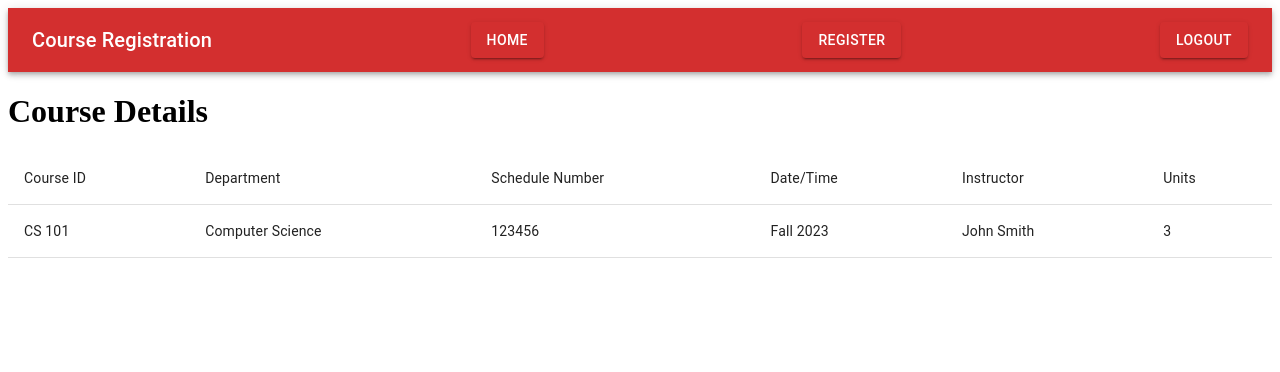
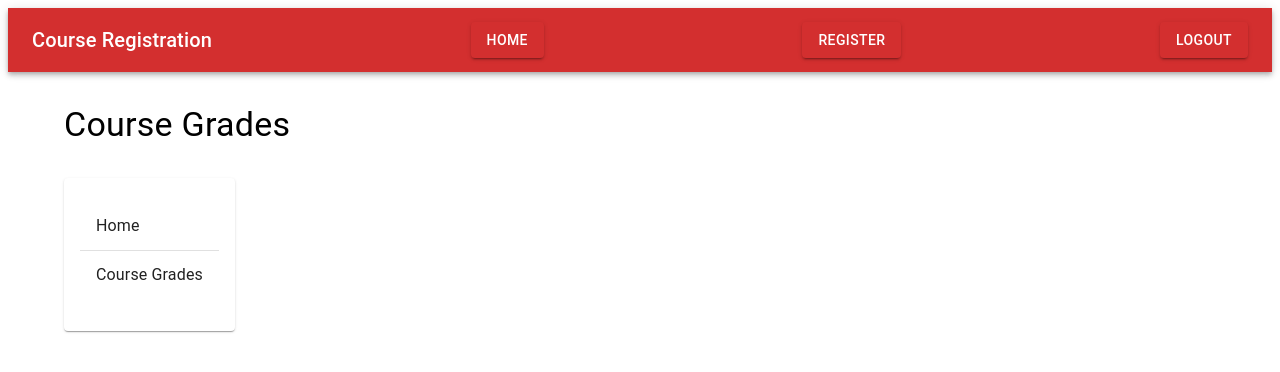
Before and after one commit to CS532-Spring23-Course-Registration/TBD-Target-Brainstorm-Develop, a React (Create React App) app in the folder Front-End/: page /grades in a window 1280 px wide. Shown: the top 372 px of the page. Built offline with nearby package versions, Linux system fonts and the light colour scheme; no server answers; what @react-pdf/renderer would draw is missing.

Commit message:
Course Grades Shift Over

```diff
--- a/Front-End/src/App.js
+++ b/Front-End/src/App.js
@@ -1,4 +1,4 @@
-import { BrowserRouter as Router, Route, Routes } from "react-router-dom";
+import { BrowserRouter as Router, Route, Routes, Navigate } from "react-router-dom";
 import React, { useState } from "react";
 
 import Login from "./Components/Login";
@@ -29,9 +29,15 @@ function App() {
           <Route path="/signup" element={<Signup />} />
           <Route
             path="/login"
-            element={<Login />}
-            updateAuthentication={updateAuthentication}
+            element={<Login updateAuthentication={updateAuthentication} />}
           />
+          {!isAuthenticated ? (
+            <Route
+              path="/*"
+              element={<Navigate to="/login" />}
+            />
+          ) : (
+            <>
               <Route path="/pdf" element={<PDF />} />
               <Route path="/search" element={<CSearch />} />
               <Route path="/majorlist" element={<MajorList />} />
@@ -45,6 +51,8 @@ function App() {
               <Route path="/Major-Requirements" element={<MajorRequirements />} />
               <Route exact path="/cinfo/:id" element={<Cinfo />} />
               <Route path="/grades" element={<CGrades />} />
+            </>
+          )}
         </Routes>
       </Router>
     </div>
--- a/Front-End/src/Components/CGrades.js
+++ b/Front-End/src/Components/CGrades.js
@@ -1,49 +1,176 @@
-import { useState, useEffect } from "react";
-import axios from "axios";
-import { Table, TableBody, TableRow, TableCell } from "@mui/material";
+import React, { useState } from 'react';
+import {
+  AppBar,
+  Toolbar,
+  Typography,
+  Container,
+  Box,
+  Button,
+  TextField,
+  Card,
+  CardContent,
+  List,
+  ListItem,
+  ListItemText,
+  Divider,
+  Table,
+  TableBody,
+  TableCell,
+  TableContainer,
+  TableHead,
+  TableRow,
+  Paper,
+  InputLabel,
+  Select,
+  MenuItem,
+  FormControl,
+} from '@mui/material';
+import { useNavigate } from 'react-router-dom';
 
-function CGrades() {
-  const [courseDetails, setCourseDetails] = useState({
-    courseID: "CS 101",
-    department: "Computer Science",
-    schedule: "123456",
-    date: "Fall 2023",
-    instructor: "John Smith",
-    units: 3,
-  });
+function CourseGrades() {
+  const [selectedOption, setSelectedOption] = useState(null);
 
-  useEffect(() => {
-    axios
-      .get("/api/courses/123")
-      .then((response) => setCourseDetails(response.data))
-      .catch((error) => console.error(error));
-  }, []);
+  // Add more students if you want...
+  const students = [
+    { id: '001', name: 'Student 1' },
+    { id: '002', name: 'Student 2' },
+  ];
 
-  return (
+  const [grades, setGrades] = useState(Array(students.length).fill(''));
+
+  // useEffect(() => {
+  //   axios
+  //     .get("/api/courses/123")
+  //     .then((response) => setCourseDetails(response.data))
+  //     .catch((error) => console.error(error));
+  // }, []);
+
+
+  const handleGradeChange = (event, index) => {
+    const newGrades = [...grades];
+    newGrades[index] = event.target.value;
+    setGrades(newGrades);
+  };
+
+  const [notes, setNotes] = useState(Array(students.length).fill(''));
+
+  const handleNoteChange = (event, index) => {
+    const newNotes = [...notes];
+    newNotes[index] = event.target.value;
+    setNotes(newNotes);
+  };
+
+  const [generalNote, setGeneralNote] = useState('');
+
+  const handleGeneralNoteChange = (event) => {
+    setGeneralNote(event.target.value);
+  };
+
+  const renderOptionContent = () => {
+    switch (selectedOption) {
+      case 'Home':
+        navigate('/');
+        return null;
+      case 'Course Grades':
+        return (
+          <Box>
+            <TableContainer component={Paper}>
+              <Table>
+                <TableHead>
+                  <TableRow>
+                    <TableCell>Student ID</TableCell>
+                    <TableCell>Name</TableCell>
+                    <TableCell>Grade</TableCell>
+                    <TableCell>Note</TableCell>
+                  </TableRow>
+                </TableHead>
+                <TableBody>
+                  {students.map((student, index) => (
+                    <TableRow key={student.id}>
+                      <TableCell>{student.id}</TableCell>
+                      <TableCell>{student.name}</TableCell>
+                      <TableCell>
+                        <FormControl fullWidth>
+                          <InputLabel id={`grade-label-${index}`}>Grade</InputLabel>
+                          <Select
+                            labelId={`grade-label-${index}`}
+                            id={`grade-select-${index}`}
+                            value={grades[index]}
+                            onChange={(event) => handleGradeChange(event, index)}
+                          >
+                            <MenuItem value="A">A</MenuItem>
+                            <MenuItem value="B">B</MenuItem>
+                            <MenuItem value="C">C</MenuItem>
+                            <MenuItem value="D">D</MenuItem>
+                            <MenuItem value="F">F</MenuItem>
+                            <MenuItem value="CR">Credit</MenuItem>
+                            <MenuItem value="NC">No Credit</MenuItem>
+                            <MenuItem value="AU">Audit</MenuItem>
+                          </Select>
+                        </FormControl>
+                      </TableCell>
+                      <TableCell>
+                        <TextField
+                          fullWidth
+                          multiline
+                          rows={3}
+                          value={notes[index]}
+                          onChange={(event) => handleNoteChange(event, index)}
+                        />
+                      </TableCell>
+                    </TableRow>
+                  ))}
+                </TableBody>
+              </Table>
+            </TableContainer>
+            <Box mt={4}>
+                <Typography variant="h6">General Note:</Typography>
+                <TextField
+                    fullWidth
+                    multiline
+                    rows={3}
+                    value={generalNote} onChange={handleGeneralNoteChange}
+                />
+            </Box>
+        </Box>
+        );
+            default:
+                return null;
+        }
+    };
+
+    const options = ['Home', 'Course Grades'];
+
+    const navigate = useNavigate();
+
+    return (
     <div>
-      <h1>Course Details</h1>
-      <Table>
-        <TableBody>
-          <TableRow>
-            <TableCell>Course ID</TableCell>
-            <TableCell>Department</TableCell>
-            <TableCell>Schedule Number</TableCell>
-            <TableCell>Date/Time</TableCell>
-            <TableCell>Instructor</TableCell>
-            <TableCell>Units</TableCell>
-          </TableRow>
-          <TableRow>
-            <TableCell>{courseDetails.courseID}</TableCell>
-            <TableCell>{courseDetails.department}</TableCell>
-            <TableCell>{courseDetails.schedule}</TableCell>
-            <TableCell>{courseDetails.date}</TableCell>
-            <TableCell>{courseDetails.instructor}</TableCell>
-            <TableCell>{courseDetails.units}</TableCell>
-          </TableRow>
-        </TableBody>
-      </Table>
+        <Container maxWidth="lg">
+            <Box sx={{ mt: 4, mb: 4 }}>
+                <Typography variant="h4" align="left"> Course Grades </Typography>
+            </Box>
+            <Box display="flex">
+                <Card>
+                    <CardContent>
+                        <List>
+                            {options.map((option, index) => (
+                            <div key={index}>
+                                <ListItem button onClick={() => setSelectedOption(option)}>
+                                    <ListItemText primary={option} />
+                                </ListItem>
+                                {index !== options.length - 1 && <Divider />}
+                            </div>
+                            ))}
+                        </List>
+                    </CardContent>
+                </Card>
+            <Box flexGrow={1} ml={4}>
+                {renderOptionContent()}
+            </Box>
+            </Box>
+        </Container>
     </div>
-  );
+    );
 }
 
-export default CGrades;
+    export default CourseGrades;
```
Also changed, not shown: Front-End/src/Components/Course Grades/course_Grades.js (deleted, +0 -177 lines). Lines whose indentation alone changed are shown as unchanged.
